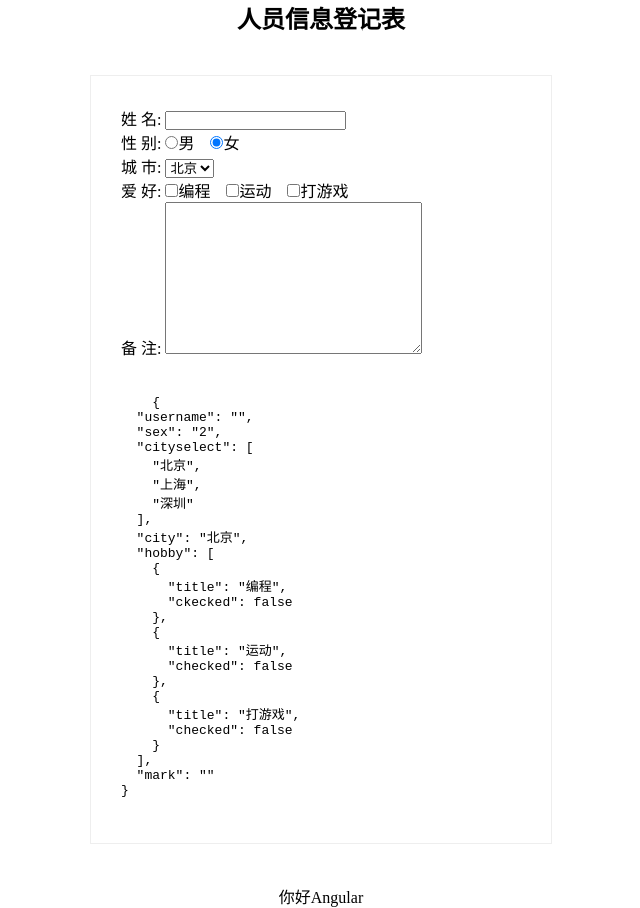
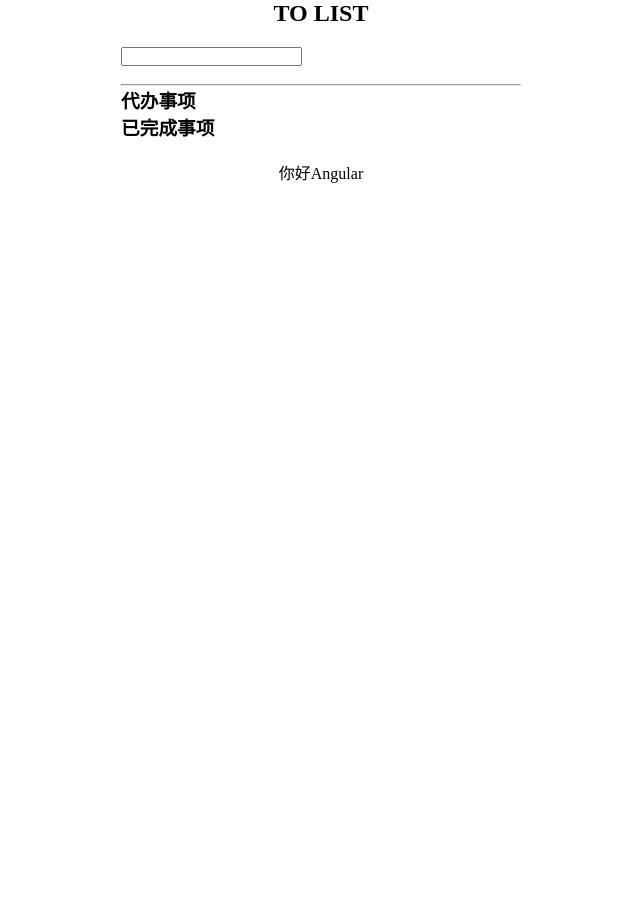
Before and after one commit to Aegis-Yi/study-Angular, an Angular app in the folder angular/angulardemo/: page / in a window 1280 px wide. Shown: the whole page, without its empty margins (319-959 px from the left). After the commit the page ends 800 px from the top, so only its background shows below. Built offline with nearby package versions, Linux system fonts and the light colour scheme.

Commit message:
ng仿写todolist前半部分

```diff
--- a/angular/angulardemo/src/app/app.component.html
+++ b/angular/angulardemo/src/app/app.component.html
@@ -1,6 +1,7 @@
 <!-- <app-home></app-home>
 <app-news></app-news> -->
 
-<app-perple></app-perple>
+<!-- <app-perple></app-perple> -->
 
+<app-todolist></app-todolist>
 <div style="text-align:center">你好Angular</div>
--- a/angular/angulardemo/src/app/app.module.ts
+++ b/angular/angulardemo/src/app/app.module.ts
@@ -8,6 +8,7 @@ import { NewsComponent } from './component/news/news.component';
 import { HomeComponent } from './component/home/home.component';
 import { TitleComponent } from './component/title/title.component';
 import { PerpleComponent } from './perple/perple.component';
+import { TodolistComponent } from './todolist/todolist.component';
 
 @NgModule({
   declarations: [
@@ -15,7 +16,8 @@ import { PerpleComponent } from './perple/perple.component';
     NewsComponent,
     HomeComponent,
     TitleComponent,
-    PerpleComponent
+    PerpleComponent,
+    TodolistComponent
   ],
   imports: [
     BrowserModule,
--- /dev/null
+++ b/angular/angulardemo/src/app/todolist/todolist.component.css
@@ -0,0 +1,9 @@
+.todolist {
+  width: 400px;
+  margin: 20px auto;
+
+  /* input{
+    margin-bottom: 20px;
+  } */
+
+}
--- /dev/null
+++ b/angular/angulardemo/src/app/todolist/todolist.component.html
@@ -0,0 +1,21 @@
+<h2 style="text-align:center">TO LIST</h2>
+<div class="todolist">
+  <input type="text" [(ngModel)]="keywords" (keyup)="doadd($event)" />
+  <br>
+  <br>
+  <hr />
+
+  <h3>代办事项</h3>
+  <ul>
+    <li *ngFor="let item of todolist;let key=index" [hidden]="item.status ==1">
+      <input type="checkbox" [(ngModel)]="item.status"> {{item.title}} --------- <button (click)="deletelist(key)">x</button>
+    </li>
+  </ul>
+
+  <h3>已完成事项</h3>
+  <ul>
+    <li *ngFor="let item of todolist;let key=index" [hidden]="item.status ==0">
+      <input type="checkbox" [(ngModel)]="item.status"> {{item.title}} --------- <button (click)="deletelist(key)">x</button>
+    </li>
+  </ul>
+</div>
--- /dev/null
+++ b/angular/angulardemo/src/app/todolist/todolist.component.ts
@@ -0,0 +1,63 @@
+import { Component, OnInit } from '@angular/core';
+import { EOF } from '@angular/compiler';
+
+@Component({
+  selector: 'app-todolist',
+  templateUrl: './todolist.component.html',
+  styleUrls: ['./todolist.component.css'],
+})
+export class TodolistComponent implements OnInit {
+  keywords: string;
+
+  historylist: any[] = [];
+
+  todolist: any[] = [];
+
+  constructor() {}
+
+  ngOnInit(): void {}
+
+  doadd(e): any {
+    if (e.keyCode === 13) {
+      // alert('11111');
+      if (
+        !this.tolisthaskeyword(this.todolist, this.keywords) &&
+        this.keywords !== ''
+      ) {
+        this.todolist.push({
+          title: this.keywords,
+          status: 0,
+        });
+      }
+
+      this.keywords = '';
+    }
+  }
+
+  deletelist(key): void {
+    this.todolist.splice(key, 1);
+  }
+
+  tolisthaskeyword(todolist: any, keywords: any): any {
+    for (const value of todolist) {
+      if (value.title === keywords) {
+        return true;
+      }
+    }
+
+    return false;
+  }
+
+
+  // dosearch(): void {
+  //   if (this.historylist.indexOf(this.keywords) === -1) {
+  //     this.historylist.push(this.keywords);
+  //   }
+
+  //   this.keywords = '';
+  // }
+
+  // delethistory(key): void {
+  //   this.historylist.splice(key, 1);
+  // }
+}
```
Also changed, not shown: angular/angulardemo/src/app/services/storage.service.ts (added, +9 -0 lines), 2 other files (tests, documents, lock files or other folders).
